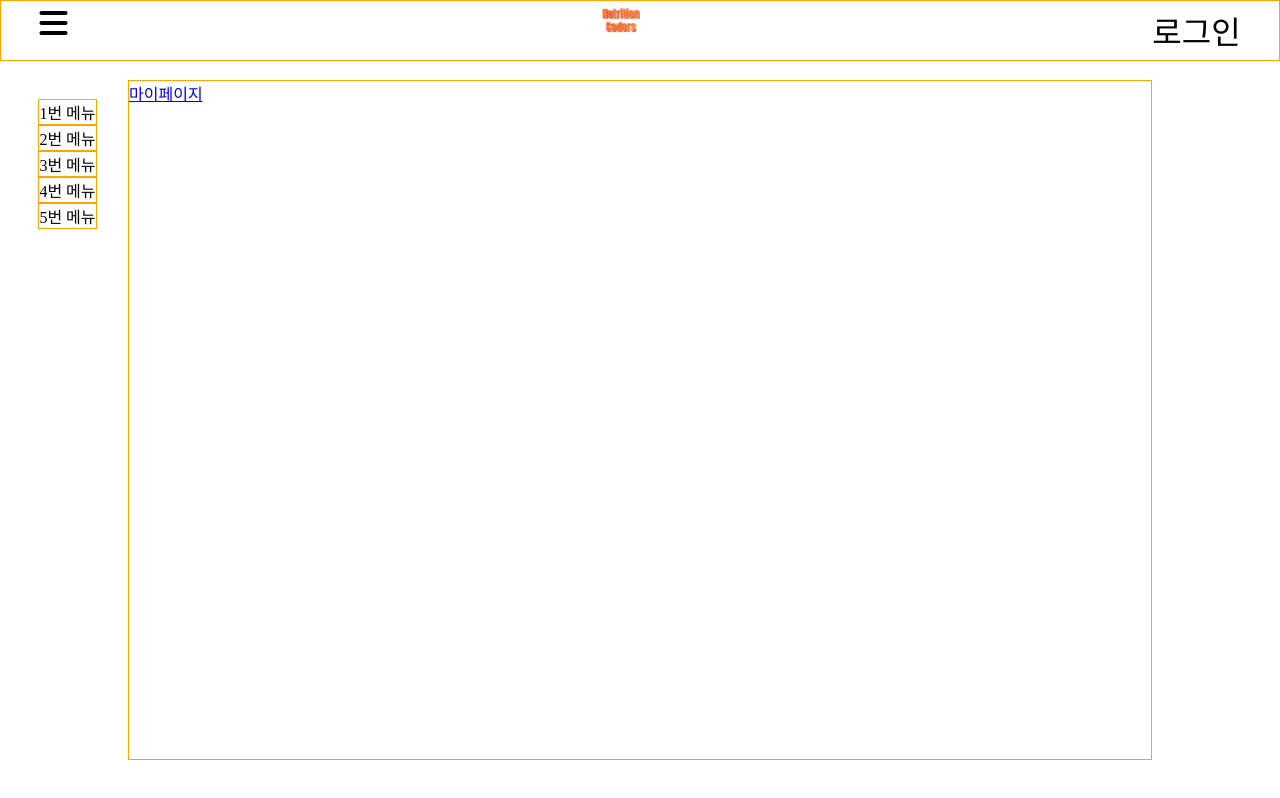
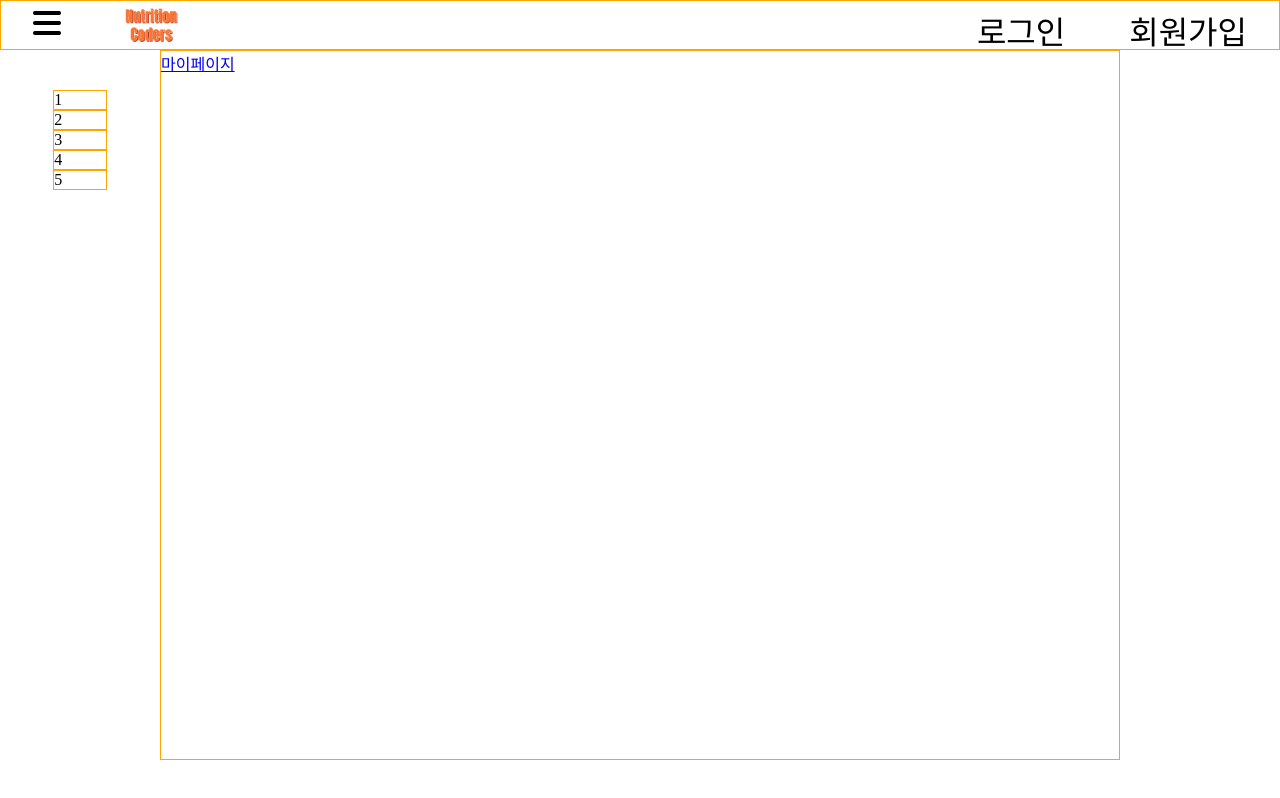
Before and after one commit to codestates-seb/seb45_main_002, a JavaScript app in the folder Client/: page / in a window 1280 px wide. Built offline with nearby package versions, Linux system fonts and the light colour scheme; the HTML template or start-up script is replaced by a standard one.

Commit message:
no gitignore

```diff
--- a/Client/package.json
+++ b/Client/package.json
@@ -10,6 +10,7 @@
     "react-dom": "^18.2.0",
     "react-router-dom": "^6.15.0",
     "react-scripts": "5.0.1",
+    "styled-components": "^6.0.7",
     "web-vitals": "^2.1.4"
   },
   "scripts": {
--- a/Client/src/component/Header.css
+++ /dev/null
@@ -1,11 +0,0 @@
-header{
-  display: flex;
-  justify-content: space-between;
-  padding: .5% 3%;
-  font-size: 2em;
-  border: solid 1px orange;
-}
-img{
-  position: absolute;
-  left: 47%;
-}
--- a/Client/src/component/Header.js
+++ b/Client/src/component/Header.js
@@ -1,12 +1,36 @@
-import "./Header.css"
+import { styled } from "styled-components";
+
+
+import style from "../style/style";
+
+const HeaderContainer = styled.header`
+  display: flex;
+  height: ${style.layout.header.height};
+  justify-content: space-between;
+  border: solid 1px orange;
+  font-size: 200%;
+  &>span{
+    display: flex;
+    justify-content: flex-start;
+    padding: .5% 0;
+  }
+  &>span>*{
+    margin: 0 calc(${style.layout.maxWidth}px/20/2);
+  }
+`
 
 function Header(){
   return(
-    <header>
-      <i className="fa-solid fa-bars"></i>
-      <img src="./textLogo.png" width="3%" />
-      <span>로그인</span>
-    </header>
+    <HeaderContainer>
+      <span>
+        <i className="fa-solid fa-bars"></i>
+        <img src="./textLogo.png" width="50%" height="100%" />
+      </span>
+      <span>
+        <span>로그인</span>
+        <span>회원가입</span>
+      </span>
+    </HeaderContainer>
   )
 }
 export default Header;
--- a/Client/src/component/Main.css
+++ /dev/null
@@ -1,6 +0,0 @@
-main{
-  position: absolute;
-  top: 10%; bottom: 5%;
-  left: 10%; right: 10%;
-  border: solid 1px orange;
-}
--- a/Client/src/component/Main.js
+++ b/Client/src/component/Main.js
@@ -1,25 +1,31 @@
-import "./Main.css";
-
 import Home from "../page/Home"
 import MyPage from "../page/MyPage"
 import TableAdd from "../page/TableAdd"
 
+import {BrowserRouter, Routes, Route} from "react-router-dom";
+import { styled } from "styled-components"
 
+import style from "../style/style"
 
-import {BrowserRouter, Routes, Route} from "react-router-dom";
+const MainContainer = styled.main`
+  position: absolute;
+  top: ${style.layout.header.height}; bottom: ${style.layout.wideMargin.height};
+  left: ${style.layout.sideMargin}; right: ${style.layout.sideMargin};
+  border: solid 1px orange;
+`
 
 function Main(){
 
   return(
     <BrowserRouter>
-      <main>
+      <MainContainer>
         <Routes>
           <Route path="/" element={<Home />}></Route>
           <Route path="/mypage" element={<MyPage />}></Route>
           <Route path="/tableadd" element={<TableAdd />}></Route>
 
         </Routes>
-      </main>
+      </MainContainer>
     </BrowserRouter>
   )
 }
--- a/Client/src/component/Nav.css
+++ /dev/null
@@ -1,10 +0,0 @@
-nav{
-  position: absolute;
-  padding: 3%;
-}
-ul{
-  list-style: none;
-}
-li{
-  border: solid orange 1px;
-}
--- a/Client/src/component/Nav.js
+++ b/Client/src/component/Nav.js
@@ -1,17 +1,34 @@
-import "./Nav.css"
+
+
+import { styled } from "styled-components";
+
+import style from "../style/style"
+
+const NavContainer = styled.nav`
+  position: absolute;
+  top: ${style.layout.header.height+style.layout.wideMargin.height};
+  left: ${style.layout.sideMargin/3};
+  width: ${style.layout.sideMargin/3};;
+`
+const UlBox = styled.ul`
+  list-style: none;
+  &>li{
+    border: solid orange 1px;
+  }
+`
 
 
 function Nav(){
   return(
-    <nav>
-      <ul>
-        <li>1번 메뉴</li>
-        <li>2번 메뉴</li>
-        <li>3번 메뉴</li>
-        <li>4번 메뉴</li>
-        <li>5번 메뉴</li>
-      </ul>
-    </nav>
+    <NavContainer>
+      <UlBox>
+        <li>1</li>
+        <li>2</li>
+        <li>3</li>
+        <li>4</li>
+        <li>5</li>
+      </UlBox>
+    </NavContainer>
   )
 }
 export default Nav;
--- /dev/null
+++ b/Client/src/style/style.js
@@ -0,0 +1,26 @@
+const style = {
+  layout: {
+    maxWidth: window.innerWidth,
+    realWidth: window.innerWidth-(window.innerWidth/8*2),
+    maxHeight: window.innerHeight,
+    sideMargin: window.innerWidth/8,
+    wideMargin: {
+      width: window.innerWidth-(window.innerWidth/8*2)/20,
+      height: window.innerHeight/20
+    },
+    narrowMargin: {
+      width: window.innerWidth-(window.innerWidth/8*2)/20/2,
+      height: window.innerHeight/20/2
+    },
+    header: {
+      height: window.innerHeight/16
+    },
+    sidebar: {
+      width: window.innerWidth/8/3-(window.innerWidth-(window.innerWidth/8*2)/20),
+      icon: {
+        height: window.innerHeight/16-(window.innerHeight/20/2)
+      }
+    }
+  }
+}
+export default style;
```
Also changed, not shown: 1 other file (tests, documents, lock files or other folders).
